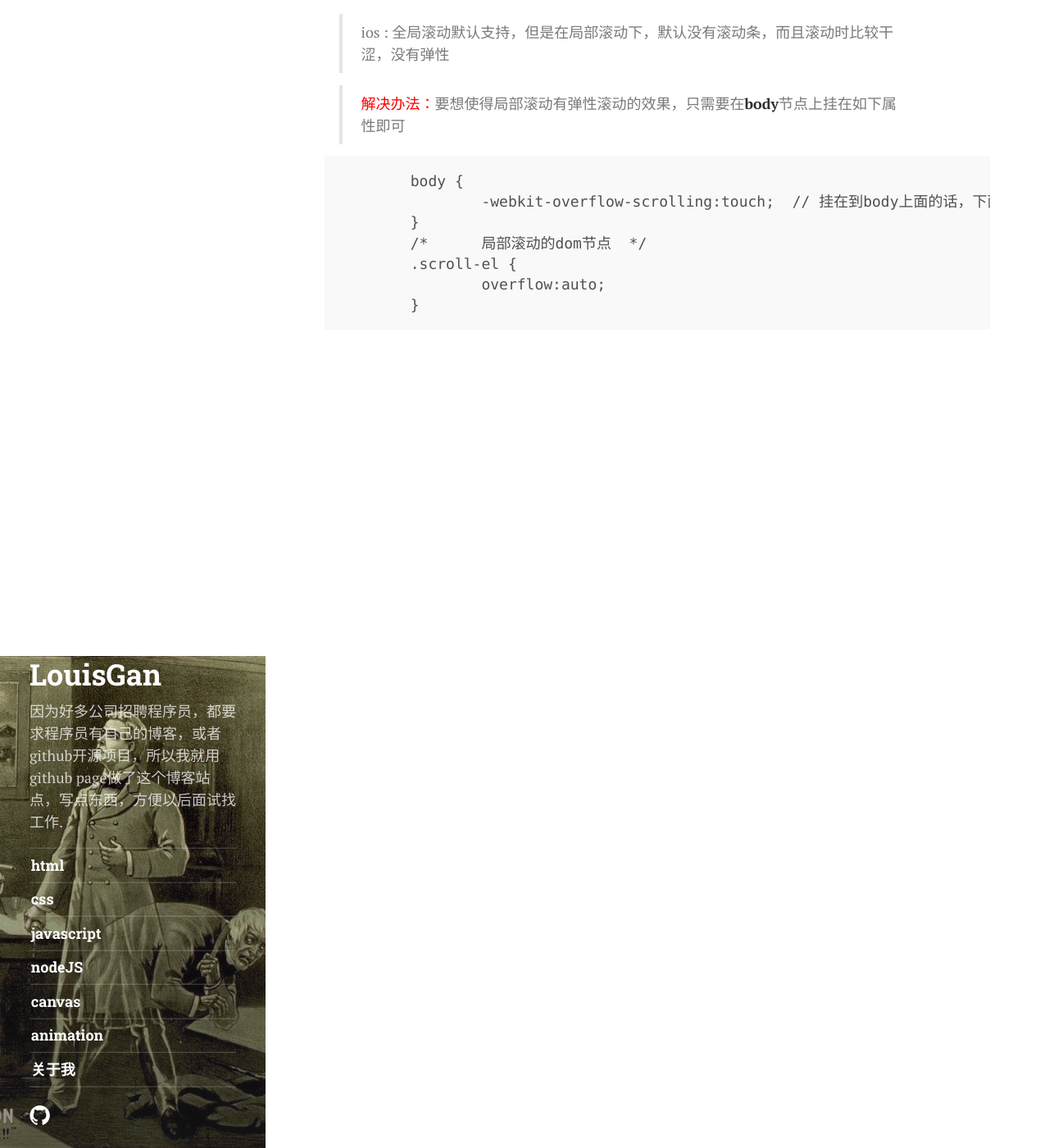
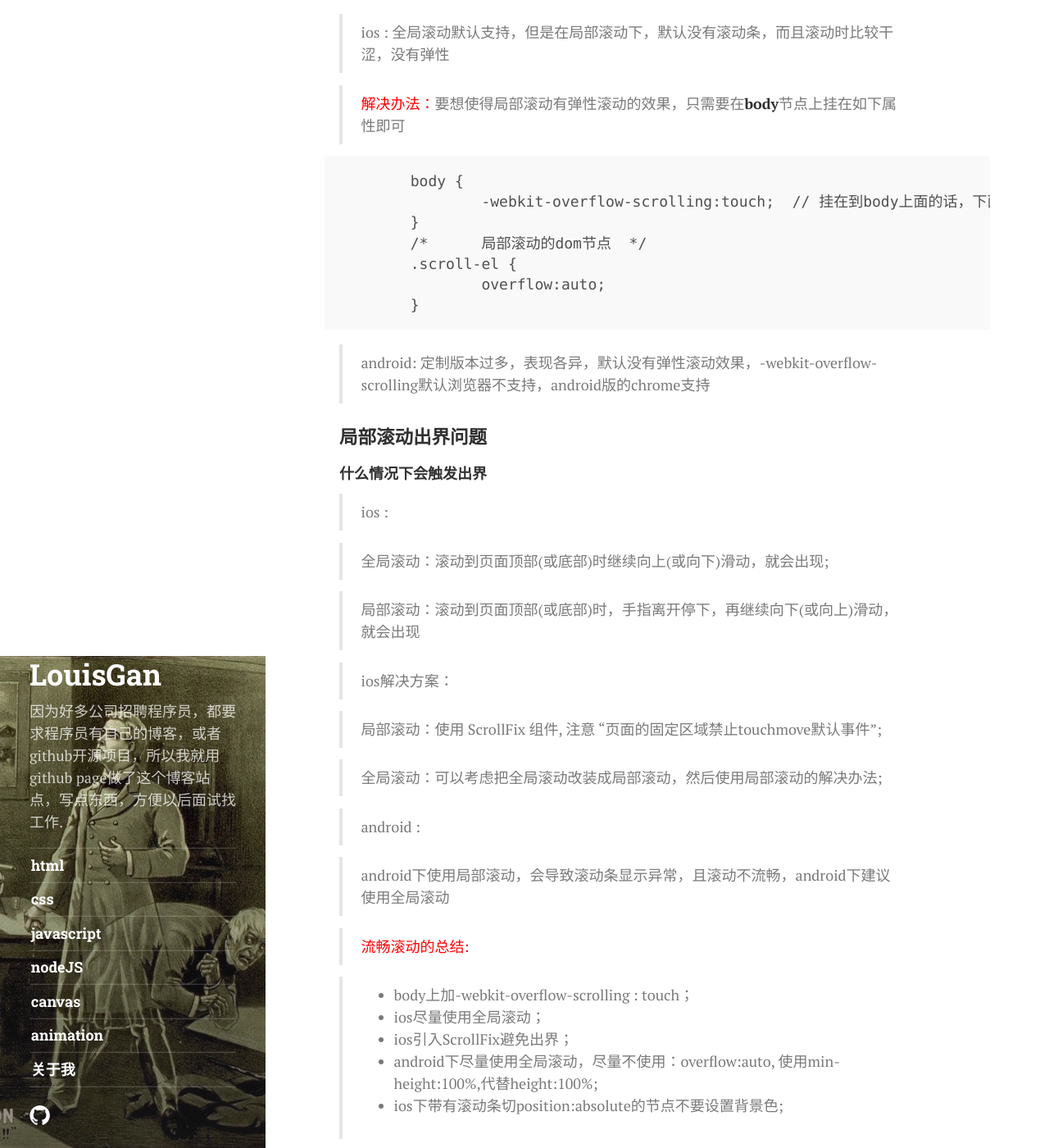
Before and after one commit to ganpeng/ganpeng.github.io, a Jekyll site: the page built from _posts/2015-11-20-移动端滚动优化.md, in a window 1280 px wide and 1400 px high, scrolled down 474 px. Shown: the whole window at 82% size. Built offline with Jekyll 4.4.1, drawn with Linux system fonts in a browser that asks for light colours; nearby versions of some CDN libraries; some web fonts are replaced.

Commit message:
移动端的滚动优化

```diff
--- a/_posts/2015-11-20-移动端滚动优化.md
+++ b/_posts/2015-11-20-移动端滚动优化.md
@@ -28,3 +28,34 @@ tags: [javascript]
 		overflow:auto;
 	}
 </pre>
+
+> android: 定制版本过多，表现各异，默认没有弹性滚动效果，-webkit-overflow-scrolling默认浏览器不支持，android版的chrome支持
+
+### 局部滚动出界问题
+
+#### 什么情况下会触发出界
+
+> ios :
+
+> 全局滚动：滚动到页面顶部(或底部)时继续向上(或向下)滑动，就会出现;
+
+> 局部滚动：滚动到页面顶部(或底部)时，手指离开停下，再继续向下(或向上)滑动，就会出现
+
+> ios解决方案：
+
+> 局部滚动：使用 ScrollFix 组件, 注意 "页面的固定区域禁止touchmove默认事件";
+
+> 全局滚动：可以考虑把全局滚动改装成局部滚动，然后使用局部滚动的解决办法;
+
+
+> android :
+
+> android下使用局部滚动，会导致滚动条显示异常，且滚动不流畅，android下建议使用全局滚动
+
+> <p style="color:red;">流畅滚动的总结: </p>
+
+> * body上加-webkit-overflow-scrolling : touch；
+* ios尽量使用全局滚动；
+* ios引入ScrollFix避免出界；
+* android下尽量使用全局滚动，尽量不使用：overflow:auto, 使用min-height:100%,代替height:100%;
+* ios下带有滚动条切position:absolute的节点不要设置背景色;
```
